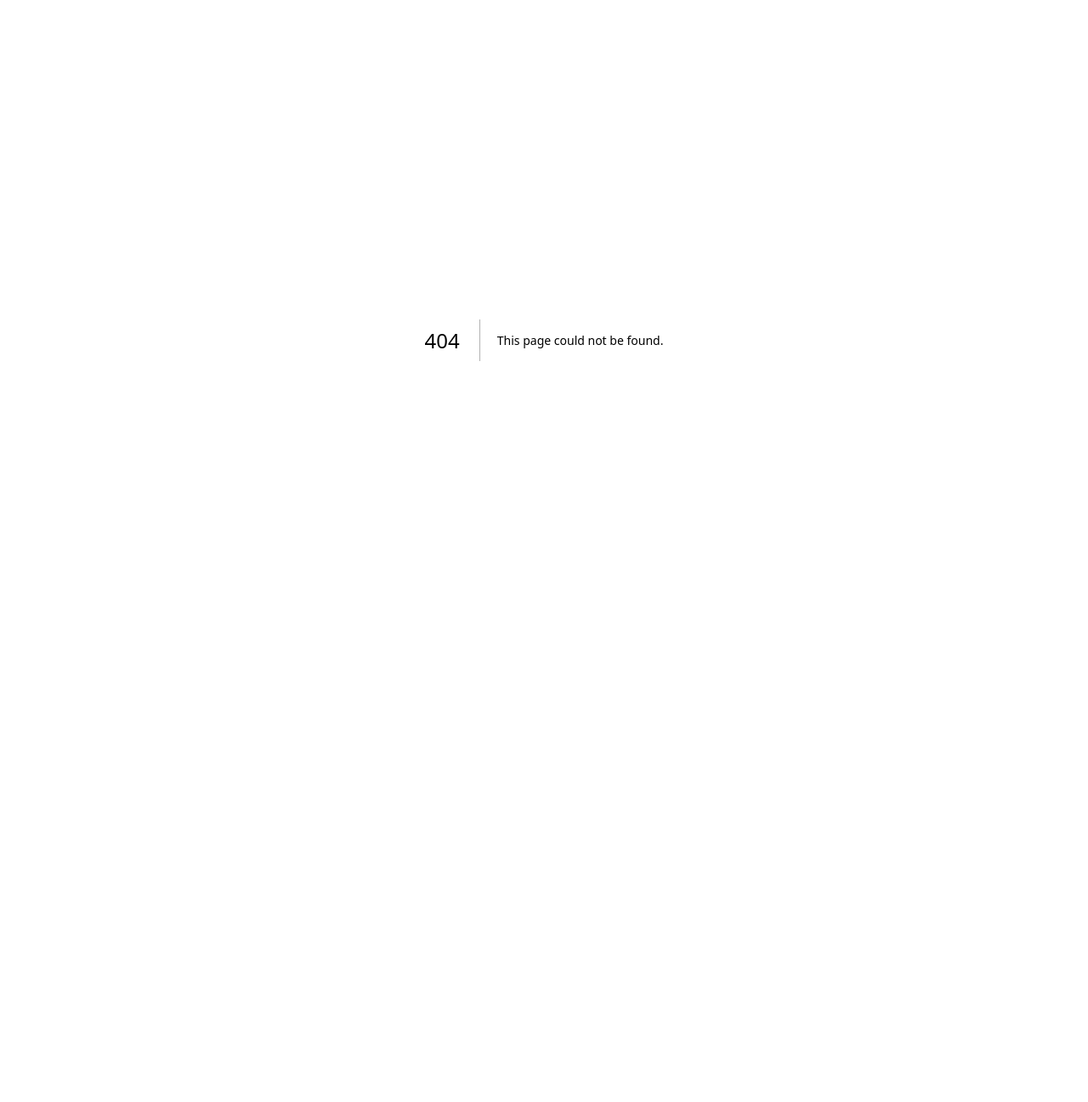
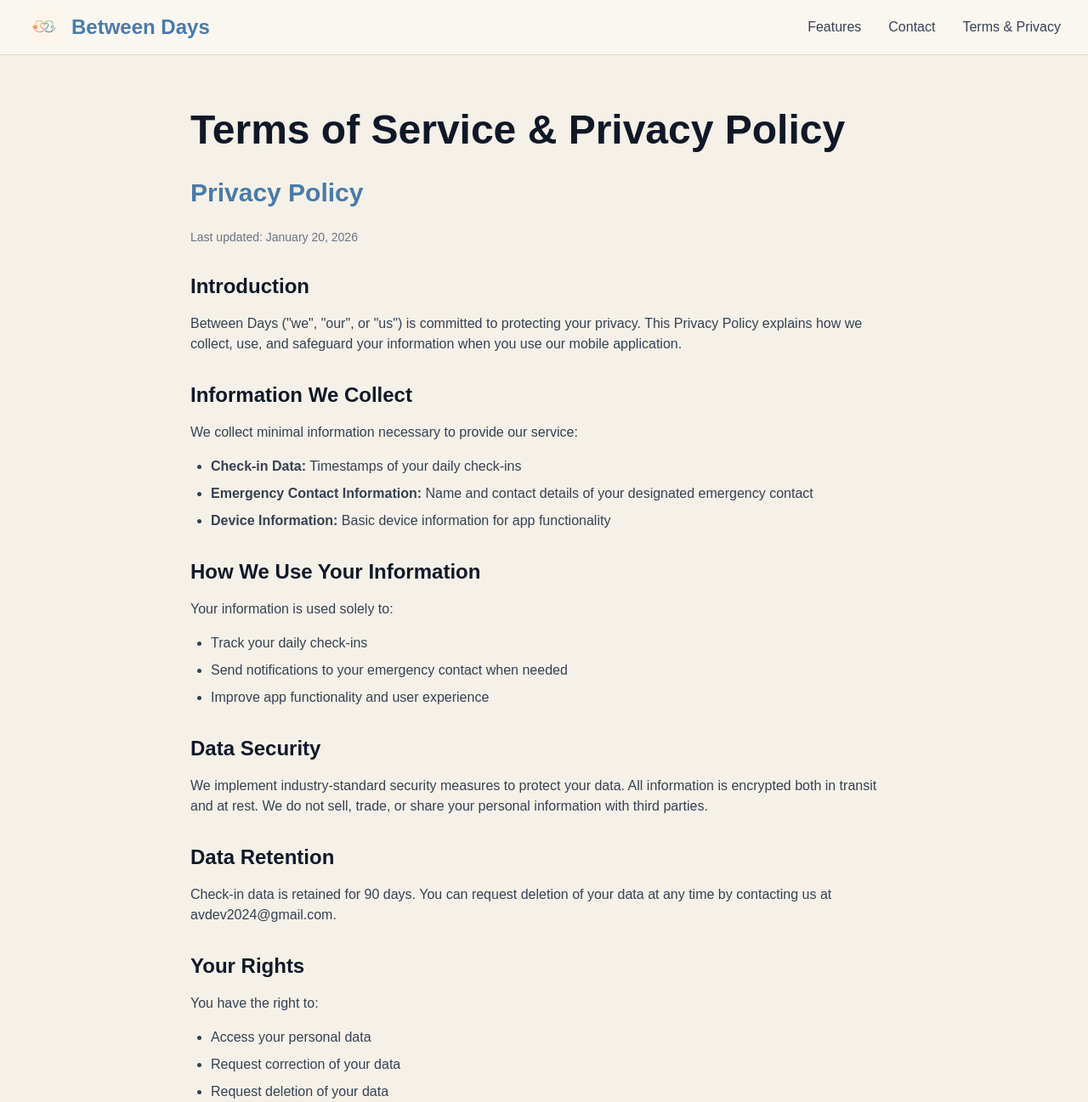
Before and after one commit to andris811/betweendays_web, a Next.js app: page /terms-privacy in a window 1280 px wide. Before the commit this address had no page. Shown: the top 1297 px of the page at 85% size. Before the commit the page ends 800 px from the top, so only its background shows below. Built offline with nearby package versions, Linux system fonts and the light colour scheme.

Commit message:
UI design

```diff
--- a/src/app/page.tsx
+++ b/src/app/page.tsx
@@ -1,6 +1,7 @@
 import Navigation from '@/components/Navigation';
 import Hero from '@/components/Hero';
 import Features from '@/components/Features';
+import SeeItInAction from '@/components/SeeItInAction';
 import Contact from '@/components/Contact';
 import Footer from '@/components/Footer';
 
@@ -11,6 +12,7 @@ export default function Home() {
       <main>
         <Hero />
         <Features />
+        <SeeItInAction />
         <Contact />
       </main>
       <Footer />
--- /dev/null
+++ b/src/app/terms-privacy/page.tsx
@@ -0,0 +1,122 @@
+import Navigation from '@/components/Navigation';
+import Footer from '@/components/Footer';
+
+export default function TermsPrivacyPage() {
+  return (
+    <div className="min-h-screen bg-[#F5F1E8]">
+      <Navigation />
+      <main className="max-w-4xl mx-auto px-4 sm:px-6 lg:px-8 py-16">
+        <h1 className="text-4xl sm:text-5xl font-bold text-gray-900 mb-8">Terms of Service & Privacy Policy</h1>
+
+        {/* Privacy Policy Section */}
+        <section className="mb-12">
+          <h2 className="text-3xl font-bold text-[#4A7BA7] mb-6">Privacy Policy</h2>
+          <div className="prose prose-lg max-w-none text-gray-700 space-y-4">
+            <p className="text-sm text-gray-500">Last updated: January 20, 2026</p>
+
+            <h3 className="text-2xl font-semibold text-gray-900 mt-8 mb-4">Introduction</h3>
+            <p>
+              Between Days ("we", "our", or "us") is committed to protecting your privacy. This Privacy Policy explains how we collect, use, and safeguard your information when you use our mobile application.
+            </p>
+
+            <h3 className="text-2xl font-semibold text-gray-900 mt-8 mb-4">Information We Collect</h3>
+            <p>We collect minimal information necessary to provide our service:</p>
+            <ul className="list-disc pl-6 space-y-2">
+              <li><strong>Check-in Data:</strong> Timestamps of your daily check-ins</li>
+              <li><strong>Emergency Contact Information:</strong> Name and contact details of your designated emergency contact</li>
+              <li><strong>Device Information:</strong> Basic device information for app functionality</li>
+            </ul>
+
+            <h3 className="text-2xl font-semibold text-gray-900 mt-8 mb-4">How We Use Your Information</h3>
+            <p>Your information is used solely to:</p>
+            <ul className="list-disc pl-6 space-y-2">
+              <li>Track your daily check-ins</li>
+              <li>Send notifications to your emergency contact when needed</li>
+              <li>Improve app functionality and user experience</li>
+            </ul>
+
+            <h3 className="text-2xl font-semibold text-gray-900 mt-8 mb-4">Data Security</h3>
+            <p>
+              We implement industry-standard security measures to protect your data. All information is encrypted both in transit and at rest. We do not sell, trade, or share your personal information with third parties.
+            </p>
+
+            <h3 className="text-2xl font-semibold text-gray-900 mt-8 mb-4">Data Retention</h3>
+            <p>
+              Check-in data is retained for 90 days. You can request deletion of your data at any time by contacting us at avdev2024@gmail.com.
+            </p>
+
+            <h3 className="text-2xl font-semibold text-gray-900 mt-8 mb-4">Your Rights</h3>
+            <p>You have the right to:</p>
+            <ul className="list-disc pl-6 space-y-2">
+              <li>Access your personal data</li>
+              <li>Request correction of your data</li>
+              <li>Request deletion of your data</li>
+              <li>Opt-out of our service at any time</li>
+            </ul>
+          </div>
+        </section>
+
+        {/* Terms of Service Section */}
+        <section className="mb-12">
+          <h2 className="text-3xl font-bold text-[#4A7BA7] mb-6">Terms of Service</h2>
+          <div className="prose prose-lg max-w-none text-gray-700 space-y-4">
+            <p className="text-sm text-gray-500">Last updated: January 20, 2026</p>
+
+            <h3 className="text-2xl font-semibold text-gray-900 mt-8 mb-4">Acceptance of Terms</h3>
+            <p>
+              By accessing and using Between Days, you accept and agree to be bound by the terms and provisions of this agreement.
+            </p>
+
+            <h3 className="text-2xl font-semibold text-gray-900 mt-8 mb-4">Service Description</h3>
+            <p>
+              Between Days is a well-being monitoring app that allows users to check in daily. If a user misses check-ins for three consecutive days, their designated emergency contact will be notified.
+            </p>
+
+            <h3 className="text-2xl font-semibold text-gray-900 mt-8 mb-4">User Responsibilities</h3>
+            <p>You agree to:</p>
+            <ul className="list-disc pl-6 space-y-2">
+              <li>Provide accurate emergency contact information</li>
+              <li>Inform your emergency contact that they may receive notifications</li>
+              <li>Use the service responsibly and not for any unlawful purpose</li>
+              <li>Maintain the confidentiality of your account</li>
+            </ul>
+
+            <h3 className="text-2xl font-semibold text-gray-900 mt-8 mb-4">Limitations of Service</h3>
+            <p>
+              Between Days is designed as a well-being check tool and should not be relied upon as a substitute for emergency services or professional medical monitoring. We do not guarantee uninterrupted service or immediate notification delivery.
+            </p>
+
+            <h3 className="text-2xl font-semibold text-gray-900 mt-8 mb-4">Disclaimer of Warranties</h3>
+            <p>
+              The service is provided "as is" without warranties of any kind, either express or implied. We do not warrant that the service will be uninterrupted or error-free.
+            </p>
+
+            <h3 className="text-2xl font-semibold text-gray-900 mt-8 mb-4">Limitation of Liability</h3>
+            <p>
+              Between Days and its creators shall not be liable for any indirect, incidental, special, consequential, or punitive damages resulting from your use or inability to use the service.
+            </p>
+
+            <h3 className="text-2xl font-semibold text-gray-900 mt-8 mb-4">Changes to Terms</h3>
+            <p>
+              We reserve the right to modify these terms at any time. Continued use of the service after changes constitutes acceptance of the modified terms.
+            </p>
+          </div>
+        </section>
+
+        {/* Contact Section */}
+        <section className="bg-white border border-[#E5DCC8] rounded-2xl p-8">
+          <h2 className="text-2xl font-bold text-gray-900 mb-4">Contact Us</h2>
+          <p className="text-gray-700">
+            If you have any questions about these Terms or Privacy Policy, please contact us at:
+          </p>
+          <p className="mt-4">
+            <a href="mailto:avdev2024@gmail.com" className="text-[#4A7BA7] hover:text-[#3d6a8f] font-semibold">
+              avdev2024@gmail.com
+            </a>
+          </p>
+        </section>
+      </main>
+      <Footer />
+    </div>
+  );
+}
--- a/src/components/Features.tsx
+++ b/src/components/Features.tsx
@@ -50,12 +50,12 @@ export default function Features() {
         <div className="grid grid-cols-1 md:grid-cols-2 lg:grid-cols-3 gap-8">
           {features.map((feature, index) => (
             <ScrollAnimation key={index} delay={index * 100}>
-              <div className="bg-white border border-[#E5DCC8] p-8 rounded-2xl hover:shadow-2xl hover:border-[#4A7BA7]/50 hover:-translate-y-2 transition-all duration-300">
+              <div className="bg-white border border-[#E5DCC8] p-8 rounded-2xl hover:shadow-2xl hover:border-[#4A7BA7]/50 hover:-translate-y-2 transition-all duration-300 h-full flex flex-col">
                 <div className="text-[#4A7BA7] mb-4">{feature.icon}</div>
                 <h3 className="text-xl font-semibold text-gray-900 mb-3">
                   {feature.title}
                 </h3>
-                <p className="text-gray-600 leading-relaxed">
+                <p className="text-gray-600 leading-relaxed flex-grow">
                   {feature.description}
                 </p>
               </div>
--- a/src/components/Footer.tsx
+++ b/src/components/Footer.tsx
@@ -1,3 +1,6 @@
+import Image from 'next/image';
+import Link from 'next/link';
+
 export default function Footer() {
   return (
     <footer className="bg-[#3D3D3D] border-t border-[#E5DCC8] text-white py-12">
@@ -5,11 +8,13 @@ export default function Footer() {
         <div className="flex flex-col md:flex-row justify-between items-center gap-8">
           <div className="flex flex-col items-center md:items-start gap-4">
             <div className="flex items-center gap-3">
-              <div className="w-8 h-8 bg-gradient-to-br from-[#6B9AC4] to-[#4A7BA7] rounded-lg flex items-center justify-center">
-                <svg className="w-5 h-5 text-white" fill="none" stroke="currentColor" viewBox="0 0 24 24">
-                  <path strokeLinecap="round" strokeLinejoin="round" strokeWidth={2} d="M9 12l2 2 4-4m6 2a9 9 0 11-18 0 9 9 0 0118 0z" />
-                </svg>
-              </div>
+              <Image
+                src="/appIcon.png"
+                alt="Between Days Logo"
+                width={32}
+                height={32}
+                className="rounded-lg"
+              />
               <span className="text-2xl font-bold text-[#6B9AC4]">Between Days</span>
             </div>
             <div className="flex items-center gap-4">
@@ -43,6 +48,11 @@ export default function Footer() {
                 Contact
               </a>
             </li>
+            <li>
+              <Link href="/terms-privacy" className="text-gray-400 hover:text-[#6B9AC4] transition-colors">
+                Terms & Privacy
+              </Link>
+            </li>
           </ul>
         </div>
         <div className="text-center mt-8 pt-8 border-t border-gray-900 text-gray-500 text-sm">
--- a/src/components/Navigation.tsx
+++ b/src/components/Navigation.tsx
@@ -2,6 +2,7 @@
 
 import { useState } from 'react';
 import Link from 'next/link';
+import Image from 'next/image';
 
 export default function Navigation() {
   const [isMenuOpen, setIsMenuOpen] = useState(false);
@@ -9,6 +10,7 @@ export default function Navigation() {
   const navItems = [
     { href: '#features', label: 'Features' },
     { href: '#contact', label: 'Contact' },
+    { href: '/terms-privacy', label: 'Terms & Privacy' },
   ];
 
   return (
@@ -17,11 +19,13 @@ export default function Navigation() {
         <div className="flex justify-between items-center h-16">
           {/* Logo */}
           <Link href="/" className="flex items-center gap-3 z-50">
-            <div className="w-10 h-10 bg-gradient-to-br from-[#6B9AC4] to-[#4A7BA7] rounded-lg flex items-center justify-center">
-              <svg className="w-6 h-6 text-white" fill="none" stroke="currentColor" viewBox="0 0 24 24">
-                <path strokeLinecap="round" strokeLinejoin="round" strokeWidth={2} d="M9 12l2 2 4-4m6 2a9 9 0 11-18 0 9 9 0 0118 0z" />
-              </svg>
-            </div>
+            <Image
+              src="/appIcon.png"
+              alt="Between Days Logo"
+              width={40}
+              height={40}
+              className="rounded-lg"
+            />
             <span className="text-2xl font-bold text-[#4A7BA7]">Between Days</span>
           </Link>
 
--- /dev/null
+++ b/src/components/SeeItInAction.tsx
@@ -0,0 +1,64 @@
+import ScrollAnimation from './ScrollAnimation';
+
+export default function SeeItInAction() {
+  const screenshots = [
+    {
+      title: 'Daily Check-In',
+      description: 'Simple, one-tap check-in to let loved ones know you\'re safe',
+      placeholder: 'Check-In Screen'
+    },
+    {
+      title: 'Check-In History',
+      description: 'View your check-in history and track your consistency',
+      placeholder: 'History View'
+    },
+    {
+      title: 'Emergency Contact',
+      description: 'Set up your trusted contact for automatic notifications',
+      placeholder: 'Contact Setup'
+    }
+  ];
+
+  return (
+    <section className="py-20 sm:py-24 lg:py-32 bg-[#FAF7F2] border-t border-[#E5DCC8]">
+      <div className="max-w-7xl mx-auto px-4 sm:px-6 lg:px-8">
+        <ScrollAnimation>
+          <div className="text-center mb-16">
+            <h2 className="text-3xl sm:text-4xl lg:text-5xl font-bold text-gray-900 mb-4">
+              See It in Action
+            </h2>
+            <p className="text-xl text-gray-600 max-w-2xl mx-auto">
+              Experience the simplicity and peace of mind Between Days provides
+            </p>
+          </div>
+        </ScrollAnimation>
+
+        <div className="grid grid-cols-1 md:grid-cols-2 lg:grid-cols-3 gap-8">
+          {screenshots.map((screenshot, index) => (
+            <ScrollAnimation key={index} delay={index * 200}>
+              <div className="flex flex-col max-w-xs mx-auto lg:max-w-none">
+                <div className="bg-gray-900 p-2 rounded-[2.75rem] shadow-2xl mb-6">
+                  <div className="aspect-[1290/2796] rounded-[2.5rem] overflow-hidden bg-gradient-to-br from-[#6B9AC4] to-[#4A7BA7] flex items-center justify-center">
+                    {/* Placeholder content */}
+                    <div className="text-center text-white p-8">
+                      <svg className="w-24 h-24 mx-auto mb-4" fill="none" stroke="currentColor" viewBox="0 0 24 24">
+                        <path strokeLinecap="round" strokeLinejoin="round" strokeWidth={1.5} d="M9 12l2 2 4-4m6 2a9 9 0 11-18 0 9 9 0 0118 0z" />
+                      </svg>
+                      <p className="text-sm opacity-75">{screenshot.placeholder}</p>
+                    </div>
+                  </div>
+                </div>
+                <h3 className="text-xl font-semibold text-gray-900 mb-2 text-center">
+                  {screenshot.title}
+                </h3>
+                <p className="text-gray-600 text-center">
+                  {screenshot.description}
+                </p>
+              </div>
+            </ScrollAnimation>
+          ))}
+        </div>
+      </div>
+    </section>
+  );
+}
```
Also changed, not shown: public/appIcon.png (added), 1 other file (tests, documents, lock files or other folders).
